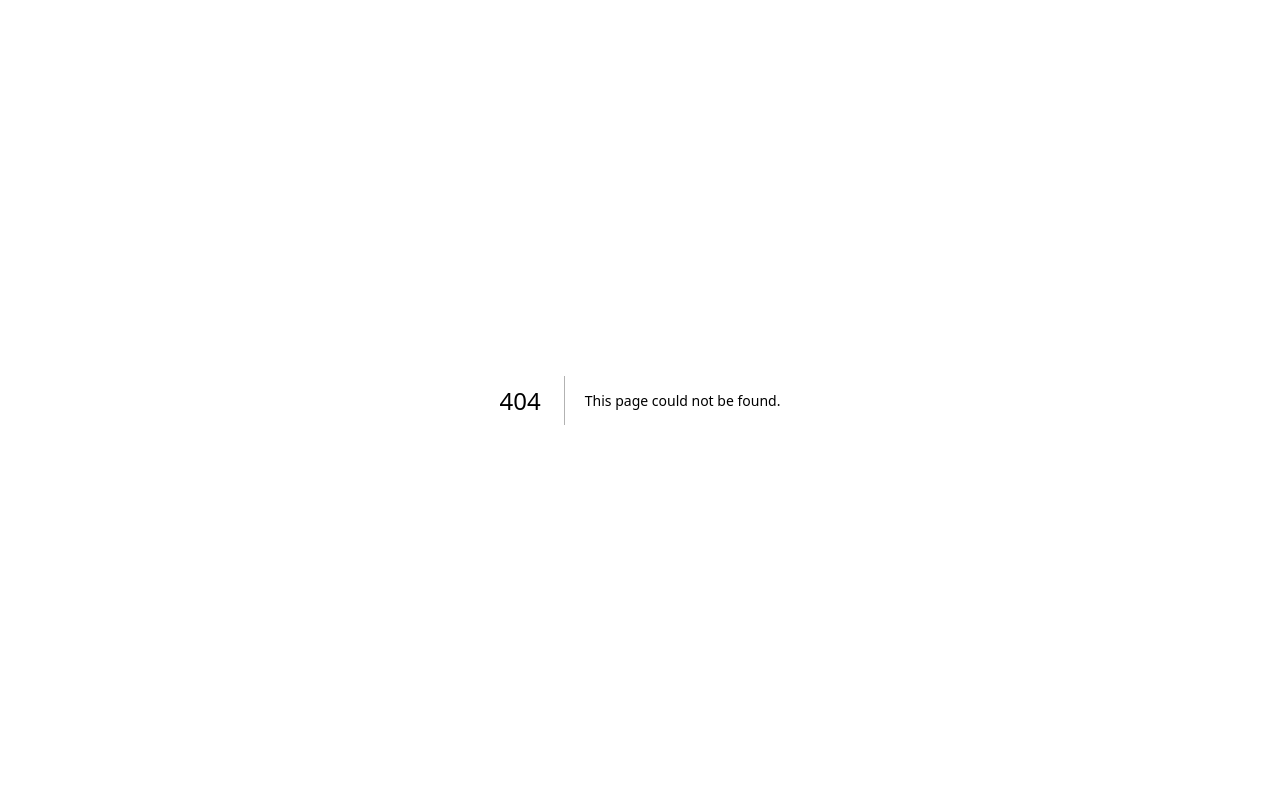
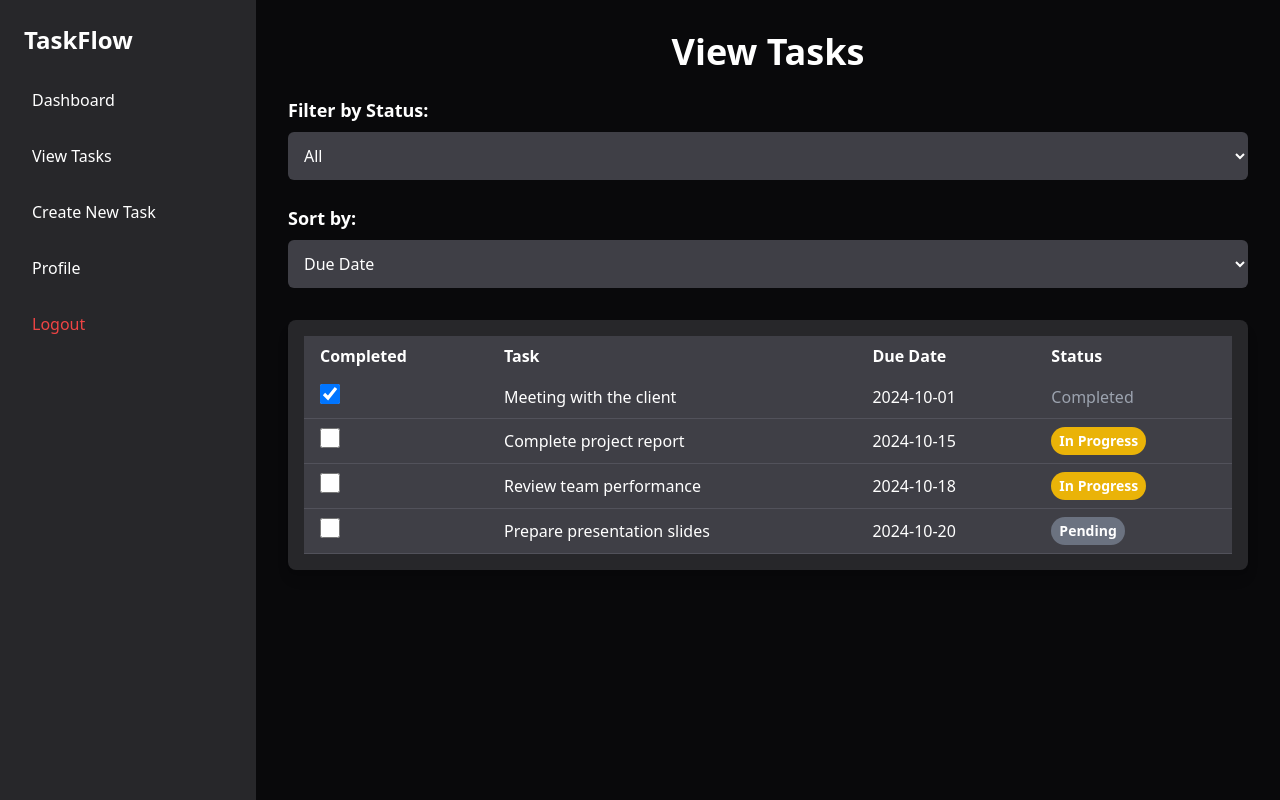
Before and after one commit to sayyed-musab/TaskFlow---Task-Management-Web-App, a Next.js app: page /dashboard/tasks in a window 1280 px wide. Before the commit this address had no page. Built offline with nearby package versions, Linux system fonts and the light colour scheme.

Commit message:
Add View Tasks Page

```diff
--- a/app/dashboard/page.js
+++ b/app/dashboard/page.js
@@ -9,14 +9,21 @@ const initialTasks = [
     { id: 4, title: 'Meeting with the client', status: 'Completed', dueDate: '2024-10-01' },
 ];
 
+// Function to get the count of overdue tasks
 const getOverdueTasksCount = (tasks) => {
     const today = new Date();
     return tasks.filter(task => new Date(task.dueDate) < today && task.status !== 'Completed').length;
 };
 
+// Function to get the count of uncompleted tasks
+const getUncompletedTasksCount = (tasks) => {
+    return tasks.filter(task => task.status !== 'Completed').length;
+};
+
 export default function Dashboard() {
     const [tasks, setTasks] = useState(initialTasks);
     const overdueTasksCount = getOverdueTasksCount(tasks);
+    const uncompletedTasksCount = getUncompletedTasksCount(tasks); // Calculate uncompleted tasks
 
     const toggleTaskStatus = (id) => {
         setTasks(tasks.map(task =>
@@ -46,10 +53,10 @@ export default function Dashboard() {
                 <h2 className="text-2xl font-semibold mb-4">Task Overview</h2>
                 <div className="grid grid-cols-1 sm:grid-cols-2 gap-6">
                     <div>
-                        <p className="text-lg">Total Tasks: <span className="font-bold">{tasks.length}</span></p>
+                        <p className="text-lg">Overdue Tasks: <span className="font-bold text-red-500">{overdueTasksCount}</span></p>
                     </div>
                     <div>
-                        <p className="text-lg">Overdue Tasks: <span className="font-bold text-red-500">{overdueTasksCount}</span></p>
+                        <p className="text-lg">Uncompleted Tasks: <span className="font-bold">{uncompletedTasksCount}</span></p> {/* Uncompleted tasks count */}
                     </div>
                 </div>
                 <div className="mt-4">
--- /dev/null
+++ b/app/dashboard/tasks/page.js
@@ -0,0 +1,126 @@
+"use client";
+import { useState } from "react";
+
+const initialTasks = [
+    { id: 1, title: 'Complete project report', status: 'In Progress', dueDate: '2024-10-15' },
+    { id: 2, title: 'Prepare presentation slides', status: 'Pending', dueDate: '2024-10-20' },
+    { id: 3, title: 'Meeting with the client', status: 'Completed', dueDate: '2024-10-01' },
+    { id: 4, title: 'Review team performance', status: 'In Progress', dueDate: '2024-10-18' },
+];
+
+export default function ViewTasks() {
+    const [tasks, setTasks] = useState(initialTasks);
+    const [filter, setFilter] = useState('');
+    const [sortOption, setSortOption] = useState('dueDate');
+
+    const handleFilterChange = (event) => {
+        setFilter(event.target.value);
+    };
+
+    const handleSortChange = (event) => {
+        setSortOption(event.target.value);
+    };
+
+    const toggleCompletion = (id) => {
+        setTasks(tasks.map(task => task.id === id ? { ...task, status: task.status === 'Completed' ? 'Pending' : 'Completed' } : task));
+    };
+
+    const toggleStatus = (id) => {
+        setTasks(tasks.map(task =>
+            task.id === id ? { ...task, status: task.status === 'Pending' ? 'In Progress' : 'Pending' } : task
+        ));
+    };
+
+    // Filter tasks based on status
+    const filteredTasks = tasks.filter(task => filter === '' || task.status === filter);
+
+    // Sort tasks based on selected option (status or dueDate)
+    const sortedTasks = filteredTasks.sort((a, b) => {
+        if (sortOption === 'status') {
+            return a.status.localeCompare(b.status);
+        } else {
+            return new Date(a.dueDate) - new Date(b.dueDate);
+        }
+    });
+
+    return (
+        <div className="lg:ml-64 bg-zinc-950 min-h-screen overflow-scroll w-full text-white p-4 lg:p-8">
+            <h1 className="text-4xl font-bold mb-6 text-center">View Tasks</h1>
+
+            {/* Filter & Sort Options */}
+            <div className="flex flex-wrap justify-between items-center mb-8 space-y-4 md:flex-col md:space-y-6">
+                <div className="w-full md:w-full">
+                    <label htmlFor="filter" className="block mb-2 text-lg font-semibold">Filter by Status:</label>
+                    <select
+                        id="filter"
+                        value={filter}
+                        onChange={handleFilterChange}
+                        className="w-full bg-zinc-700 text-white p-3 rounded-md"
+                    >
+                        <option value="">All</option>
+                        <option value="Pending">Pending</option>
+                        <option value="In Progress">In Progress</option>
+                        <option value="Completed">Completed</option>
+                    </select>
+                </div>
+
+                <div className="w-full md:w-full">
+                    <label htmlFor="sort" className="block mb-2 text-lg font-semibold">Sort by:</label>
+                    <select
+                        id="sort"
+                        value={sortOption}
+                        onChange={handleSortChange}
+                        className="w-full bg-zinc-700 text-white p-3 rounded-md"
+                    >
+                        <option value="dueDate">Due Date</option>
+                        <option value="status">Status</option>
+                    </select>
+                </div>
+            </div>
+
+            {/* Task Table */}
+            <div className="bg-zinc-800 rounded-lg shadow-lg p-4 overflow-auto">
+                <table className="min-w-full table-auto text-white">
+                    <thead>
+                        <tr className="bg-zinc-700">
+                            <th className="px-4 py-2 text-left">Completed</th>
+                            <th className="px-4 py-2 text-left">Task</th>
+                            <th className="px-4 py-2 text-left">Due Date</th>
+                            <th className="px-4 py-2 text-left">Status</th>
+                        </tr>
+                    </thead>
+                    <tbody>
+                        {sortedTasks.map(task => (
+                            <tr key={task.id} className={`border-b border-zinc-600 ${new Date(task.dueDate) < new Date() && task.status !== 'Completed' ? 'bg-red-600' : 'bg-zinc-700'}`}>
+                                <td className="px-4 py-2">
+                                    <input
+                                        type="checkbox"
+                                        checked={task.status === 'Completed'}
+                                        onChange={() => toggleCompletion(task.id)}
+                                        className="h-5 w-5 text-emerald-600 focus:ring-emerald-500 border-gray-300 rounded"
+                                    />
+                                </td>
+                                <td className="px-4 py-2">{task.title}</td>
+                                <td className="px-4 py-2">{task.dueDate}</td>
+                                <td className="px-4 py-2">
+                                    {task.status === 'Completed' ? (
+                                        <span className="text-gray-400">Completed</span>
+                                    ) : (
+                                        <button
+                                            onClick={() => toggleStatus(task.id)}
+                                            className={`px-2 py-1 text-sm font-semibold rounded-full cursor-pointer ${
+                                                task.status === 'In Progress' ? 'bg-yellow-500' : 'bg-gray-500'
+                                            }`}
+                                        >
+                                            {task.status}
+                                        </button>
+                                    )}
+                                </td>
+                            </tr>
+                        ))}
+                    </tbody>
+                </table>
+            </div>
+        </div>
+    );
+}
```
